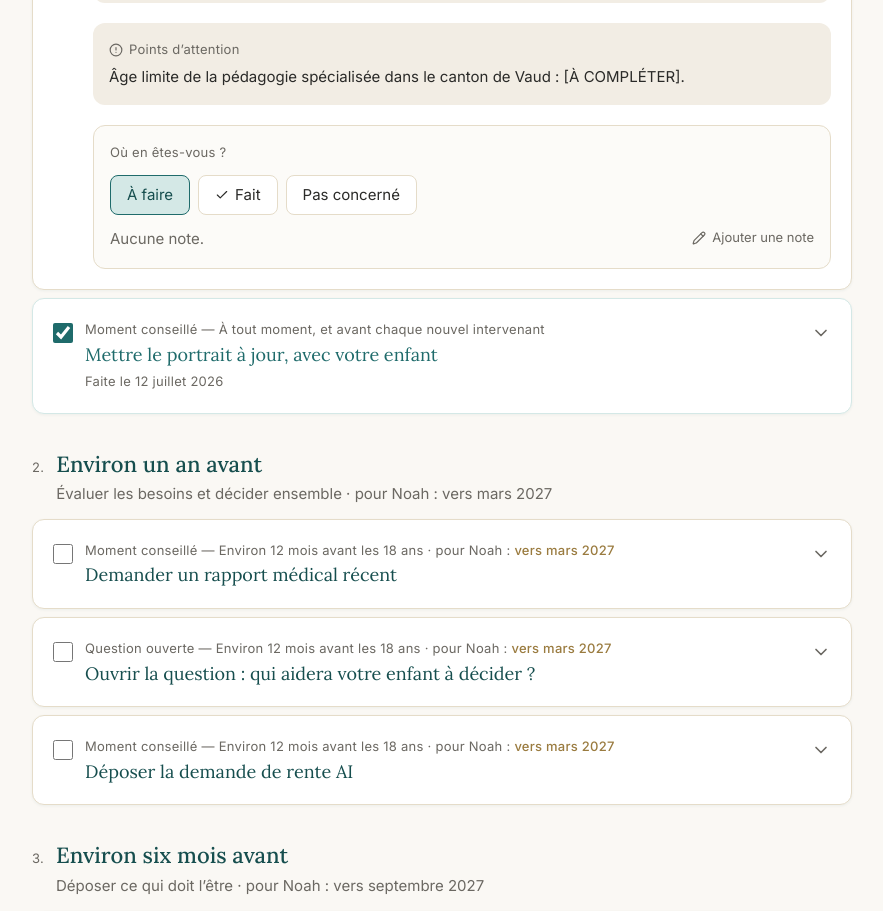
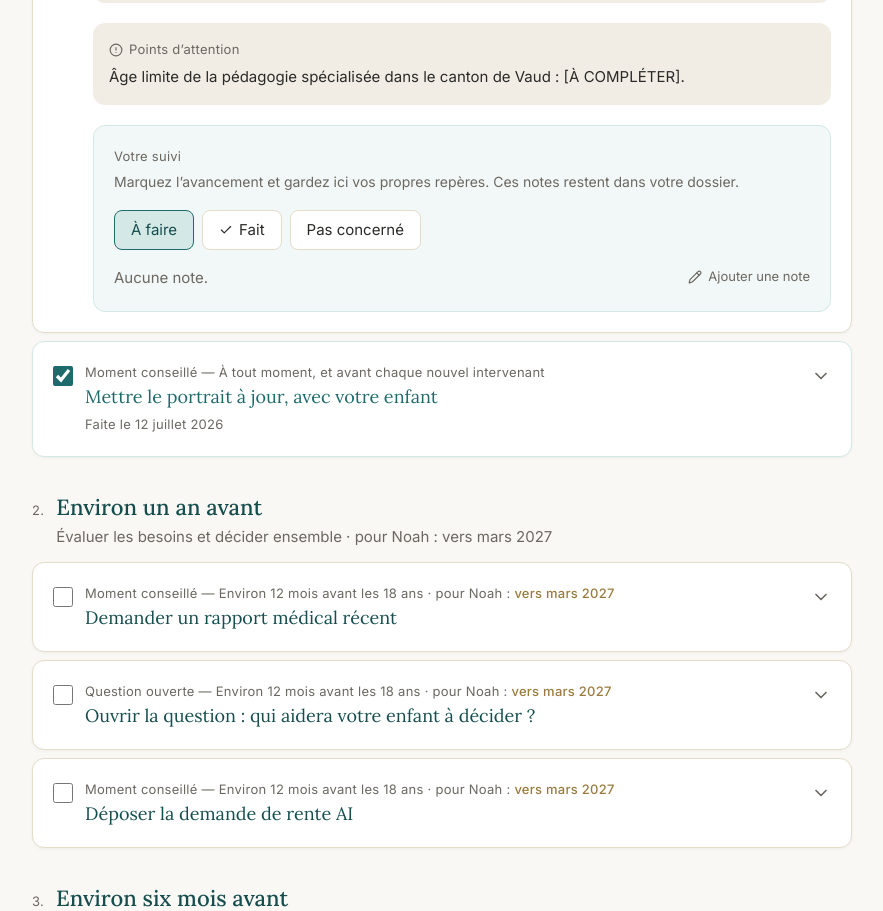
Before and after one commit to francoisrenevier-beep/plateforme-horizon-proche, a Next.js app: page /parcours/transition-majorite in a window 1280 px wide. Shown: the part 2640-3551 px from the top of the page, without its empty margins (328-1211 px from the left). Built offline with nearby package versions, Linux system fonts and the light colour scheme.

Commit message:
Améliore les cartes de parcours et le suivi personnel

```diff
--- a/app/(app)/parcours/[id]/page.tsx
+++ b/app/(app)/parcours/[id]/page.tsx
@@ -663,8 +663,11 @@ function CarteEtape({
 
           {/* Suivi par la famille */}
           {actif && onStatut && onNote && (
-            <div className="flex flex-col gap-3 rounded-lg border border-sable-2 bg-creme/60 p-4">
-              <p className="etiquette">Où en êtes-vous ?</p>
+            <div className="flex flex-col gap-4 rounded-lg border border-teal-100 bg-teal-50/60 p-4 sm:p-5">
+              <div>
+                <p className="etiquette text-teal-700">Votre suivi</p>
+                <p className="mt-1 text-[14px] leading-relaxed text-encre-2">Marquez l’avancement et gardez ici vos propres repères. Ces notes restent dans votre dossier.</p>
+              </div>
               <div className="flex flex-wrap gap-2">
                 <ChoixStatut actif={statut === 'a-faire'} onClick={() => onStatut('a-faire')}>
                   {question ? 'À discuter' : 'À faire'}
--- a/components/carte-parcours.tsx
+++ b/components/carte-parcours.tsx
@@ -106,9 +106,14 @@ function Coquille({
         </div>
       </div>
 
-      {note && <p className="mt-3 rounded-md bg-sable px-3 py-2 text-[13px] text-encre">{note}</p>}
+      {note && (
+        <p className="mt-4 flex items-start gap-2 rounded-md bg-sable px-3 py-2.5 text-[13px] leading-relaxed text-encre">
+          <span className="mt-0.5 size-1.5 shrink-0 rounded-full bg-ocre" aria-hidden />
+          <span>{note}</span>
+        </p>
+      )}
 
-      <div className="mt-auto pt-4">{children}</div>
+      <div className="mt-auto pt-5">{children}</div>
     </Link>
   )
 }
```
